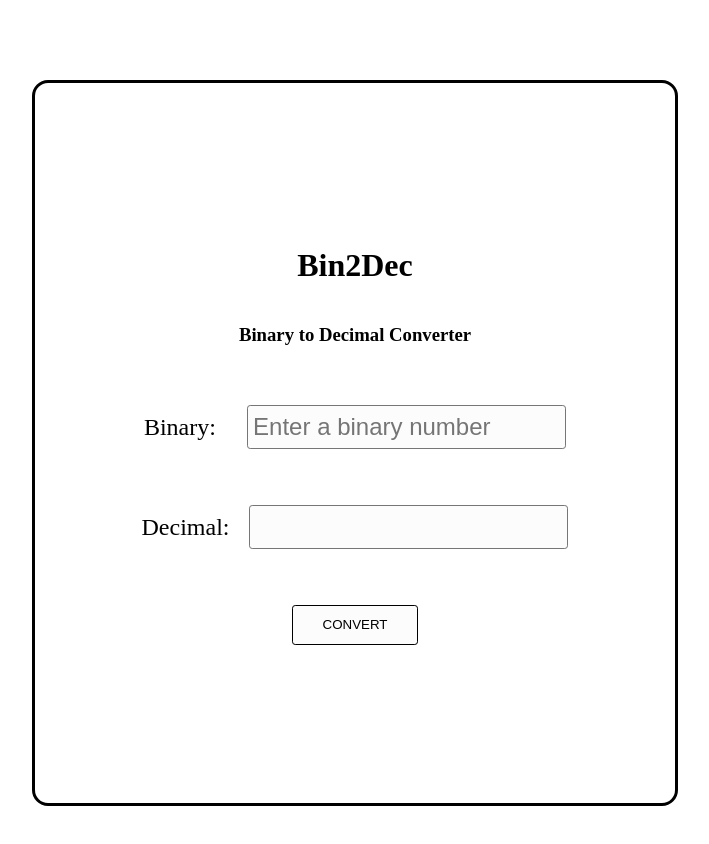
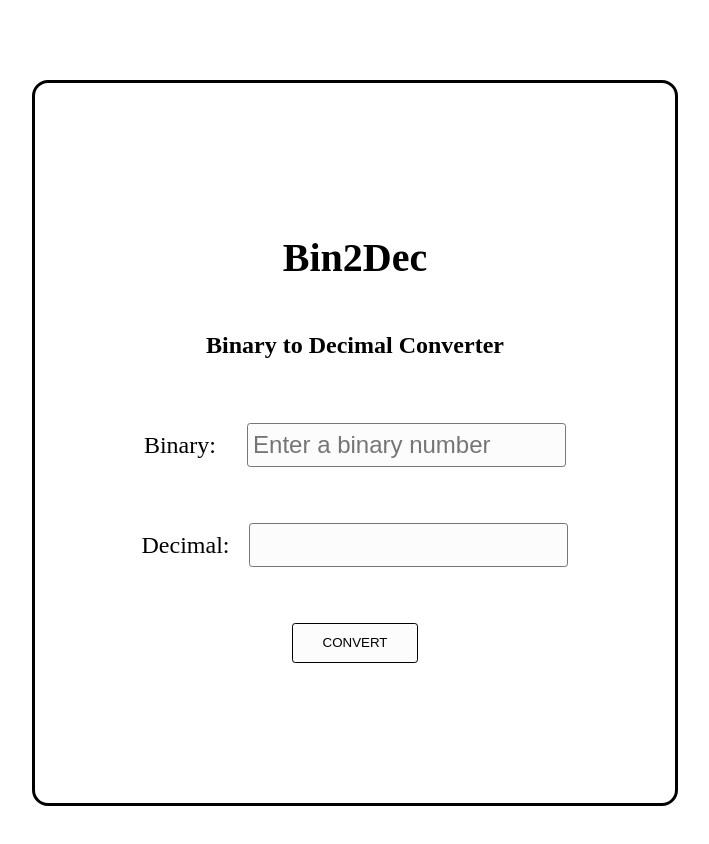
Before and after one commit to maduiep/bin2dec-conversion-js, a plain HTML site: page index.html in a window 1280 px wide. Shown: the whole page, without its empty margins (285-994 px from the left). Drawn offline with Linux system fonts and the light colour scheme.

Commit message:
adding styles to h1 and h3 elements

```diff
--- a/style.css
+++ b/style.css
@@ -16,6 +16,14 @@ div {
  flex-direction: column;
  align-items: center;
  border-style: solid;
+}
+
+h1 {
+ font-size: 2.5rem;
+}
+
+h3 {
+ font-size: 1.5rem;
 }
 
 label{
```
